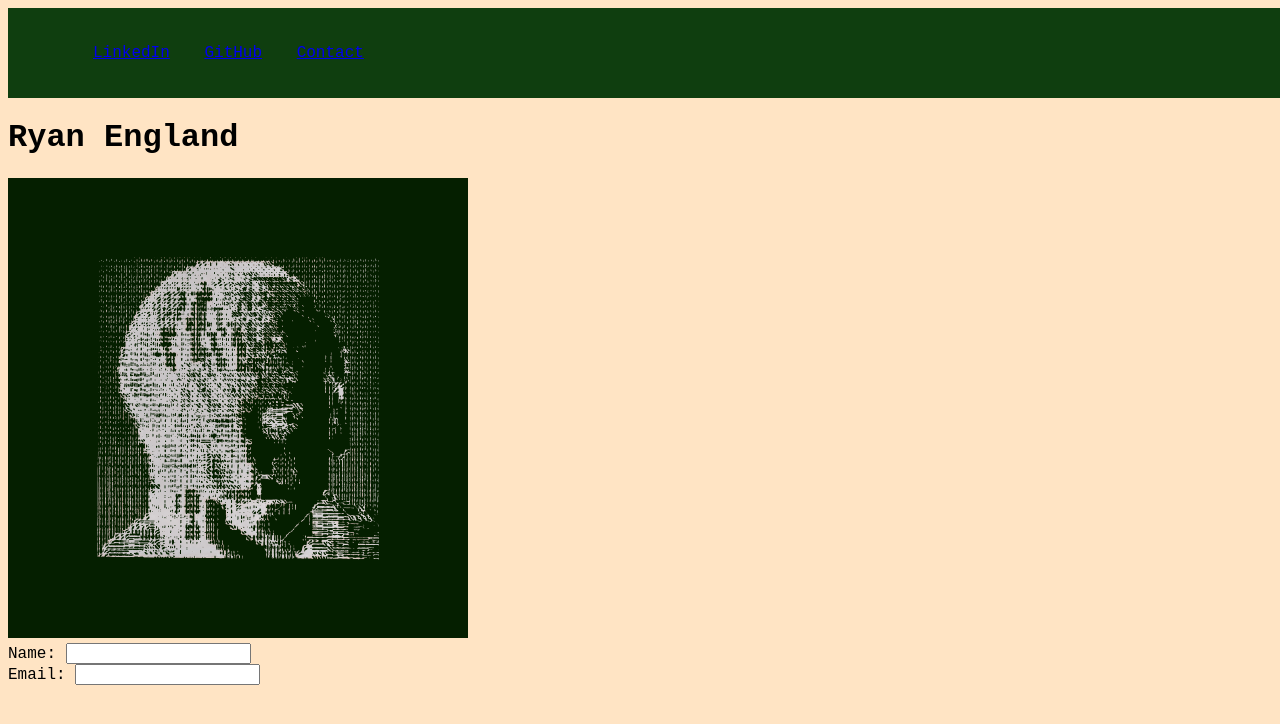
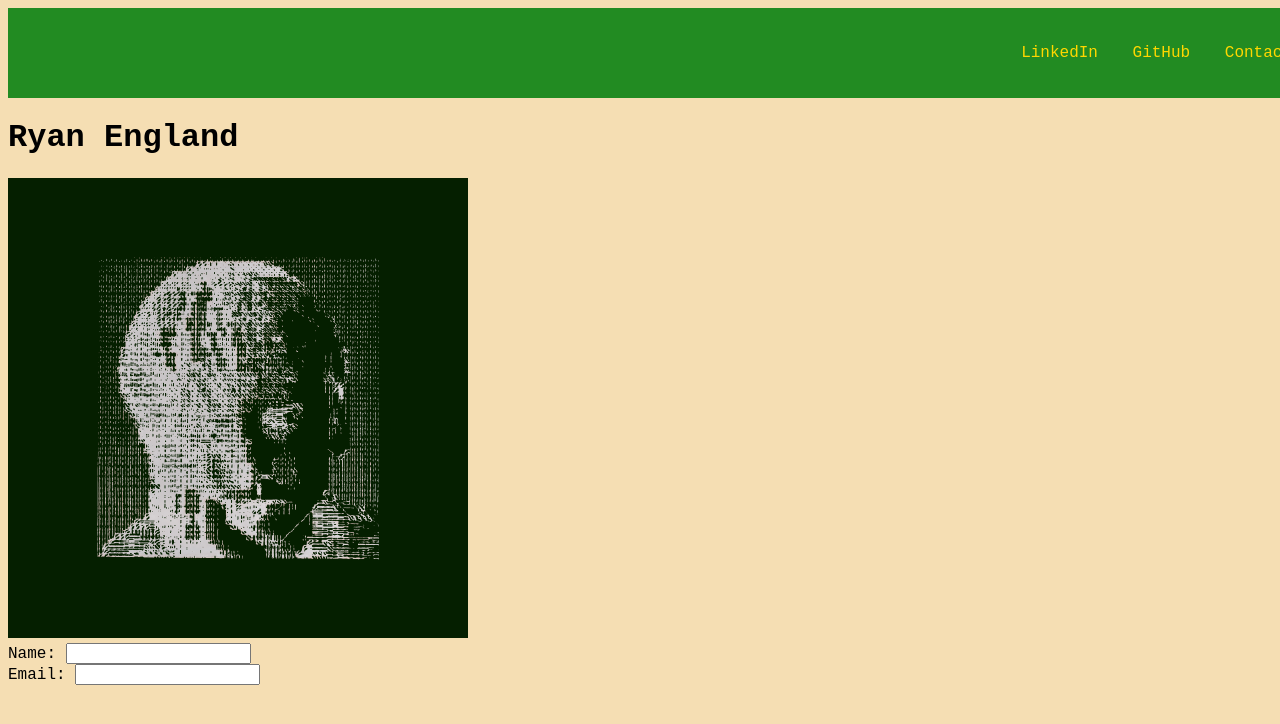
Before and after one commit to stellyes/mini-project-1-edx, a plain HTML site: page index.html in a window 1280 px wide. Shown: the top 724 px of the page. Drawn offline with Linux system fonts and the light colour scheme.

Commit message:
Added more CSS styling

```diff
--- a/assets/css/style.css
+++ b/assets/css/style.css
@@ -1,11 +1,12 @@
 body {
-  background-color: bisque;
+  background-color: wheat;
+  max-width: 100%;
   font-family: "Courier New", Courier, monospace;
 }
 
 header,
 footer {
-  background-color: #0f3e0f;
+  background-color: forestgreen;
 }
 
 main h1 {
@@ -13,11 +14,13 @@ main h1 {
 }
 
 .menu {
+  display: flex;
+  justify-content: flex-end;
   margin-right: 0;
   padding: 20px;
   width: 100%;
   height: 50px;
-  background-color: #0f3e0f;
+  background-color: forestgreen;
 }
 
 .menu ul {
@@ -28,3 +31,23 @@ main h1 {
   display: inline-block;
   margin-left: 25px;
 }
+
+.menu ul li a {
+  color: gold;
+  text-decoration: none;
+}
+
+.menu ul li a:hover {
+  color: red;
+  text-decoration: underline;
+  cursor: grab;
+}
+
+.content {
+  display: block;
+  flex-direction: column;
+  gap: 0px 20px;
+}
+
+.content form {
+}
--- a/index.html
+++ b/index.html
@@ -2,6 +2,7 @@
 <html>
   <head>
     <meta charset="UTF-8" />
+    <meta name="viewport" content="width=device-width, initial-scale=1.0" />
     <link rel="stylesheet" href="./assets/css/style.css" />
     <title>Project 1</title>
   </head>
@@ -9,13 +10,17 @@
     <header>
       <div class="menu">
         <ul>
-          <li><a href="#">LinkedIn</a></li>
-          <li><a href="#">GitHub</a></li>
-          <li><a href="#">Contact</a></li>
+          <li>
+            <a href="https://www.linkedin.com/in/ryan-england-4909b3291/"
+              >LinkedIn</a
+            >
+          </li>
+          <li><a href="https://github.com/stellyes">GitHub</a></li>
+          <li><a href="#contact">Contact</a></li>
         </ul>
       </div>
     </header>
-    <main>
+    <main class="content">
       <h1>Ryan England</h1>
       <img
         src="assets/images/stellyes.png"
```
